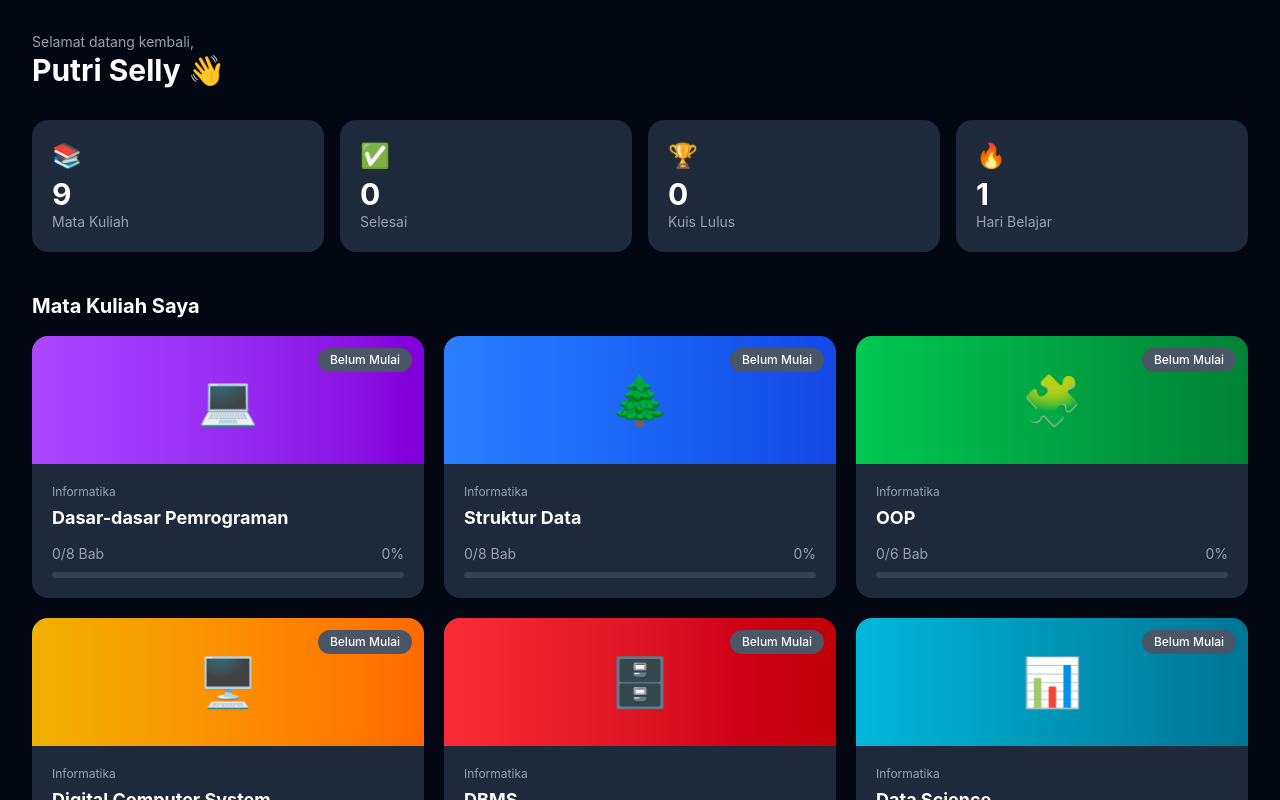
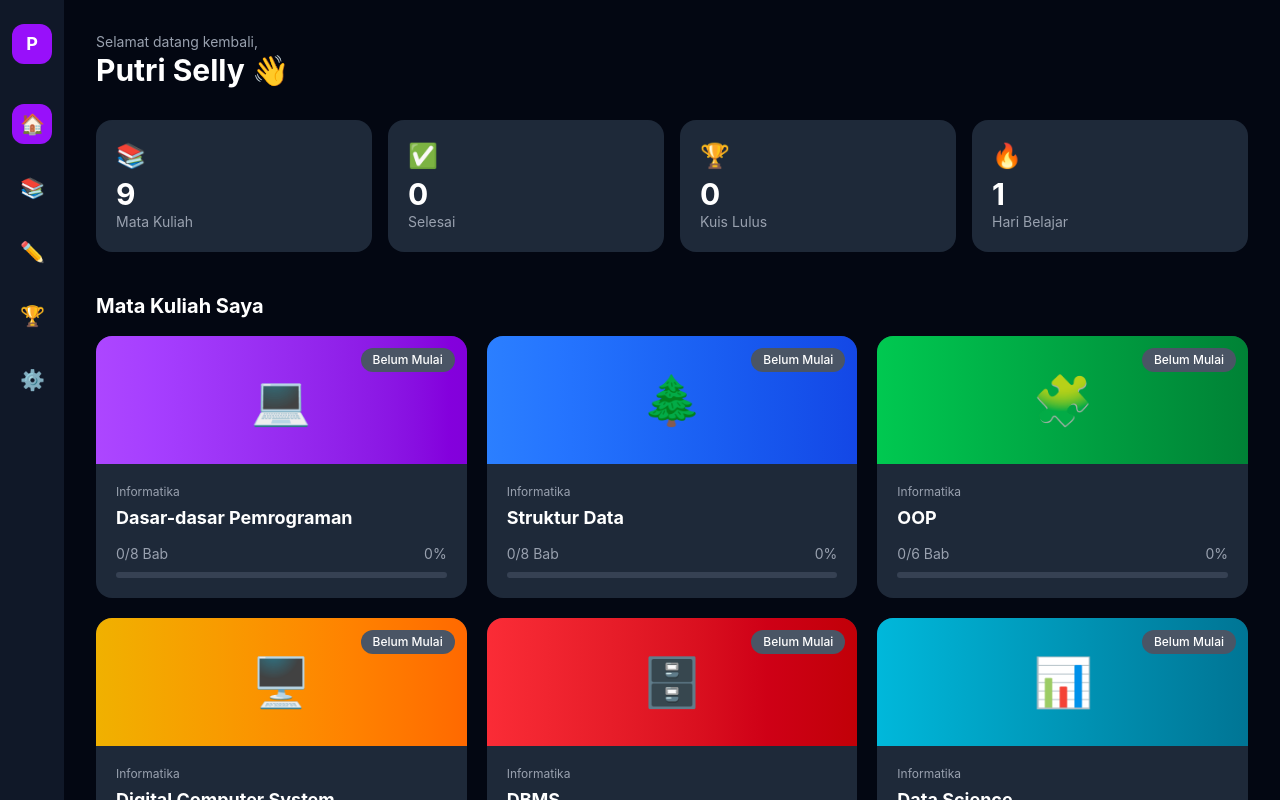
Before and after one commit to putriselly/web-edukasi, a React (Vite) app: page / in a window 1280 px wide. Shown: the top 800 px of the page. Built offline with nearby package versions, Linux system fonts and the light colour scheme.

Commit message:
fase 6 - sidebar navigasi

```diff
--- a/src/App.jsx
+++ b/src/App.jsx
@@ -1,18 +1,33 @@
-import { BrowserRouter, Routes, Route } from 'react-router-dom';
+import { BrowserRouter, Routes, Route, useLocation } from 'react-router-dom';
 import Home from './pages/Home';
 import CoursePage from './pages/CoursePage';
 import ChapterPage from './pages/ChapterPage';
 import QuizPage from './pages/QuizPage';
+import Sidebar from './components/Sidebar';
+
+function Layout() {
+  const location = useLocation();
+  const hideLayout = location.pathname.includes('/quiz');
+
+  return (
+    <div className="flex">
+      {!hideLayout && <Sidebar />}
+      <div className={`flex-1 ${!hideLayout ? 'ml-16' : ''}`}>
+        <Routes>
+          <Route path="/" element={<Home />} />
+          <Route path="/course/:courseId" element={<CoursePage />} />
+          <Route path="/course/:courseId/chapter/:chapterId" element={<ChapterPage />} />
+          <Route path="/quiz/:courseId/:chapterId" element={<QuizPage />} />
+        </Routes>
+      </div>
+    </div>
+  );
+}
 
 export default function App() {
   return (
     <BrowserRouter>
-      <Routes>
-        <Route path="/" element={<Home />} />
-        <Route path="/course/:courseId" element={<CoursePage />} />
-        <Route path="/course/:courseId/chapter/:chapterId" element={<ChapterPage />} />
-        <Route path="/quiz/:courseId/:chapterId" element={<QuizPage />} />
-      </Routes>
+      <Layout />
     </BrowserRouter>
   );
 }
--- /dev/null
+++ b/src/components/Sidebar.jsx
@@ -0,0 +1,39 @@
+import { useNavigate, useLocation } from 'react-router-dom';
+
+const navItems = [
+  { icon: '🏠', path: '/', label: 'Home' },
+  { icon: '📚', path: '/courses', label: 'Mata Kuliah' },
+  { icon: '✏️', path: '/latihan', label: 'Latihan' },
+  { icon: '🏆', path: '/trophy', label: 'Pencapaian' },
+  { icon: '⚙️', path: '/settings', label: 'Pengaturan' },
+];
+
+export default function Sidebar() {
+  const navigate = useNavigate();
+  const location = useLocation();
+
+  return (
+    <div className="fixed left-0 top-0 h-full w-16 bg-gray-900 flex flex-col items-center py-6 gap-6 z-50">
+      {/* Logo */}
+      <div className="w-10 h-10 bg-purple-600 rounded-xl flex items-center justify-center text-white font-bold text-lg mb-4">
+        P
+      </div>
+
+      {/* Nav Items */}
+      {navItems.map((item) => {
+        const isActive = location.pathname === item.path;
+        return (
+          <button
+            key={item.path}
+            onClick={() => navigate(item.path)}
+            title={item.label}
+            className={`w-10 h-10 rounded-xl flex items-center justify-center text-xl transition-colors
+              ${isActive ? 'bg-purple-600' : 'hover:bg-gray-800'}`}
+          >
+            {item.icon}
+          </button>
+        );
+      })}
+    </div>
+  );
+}
```
